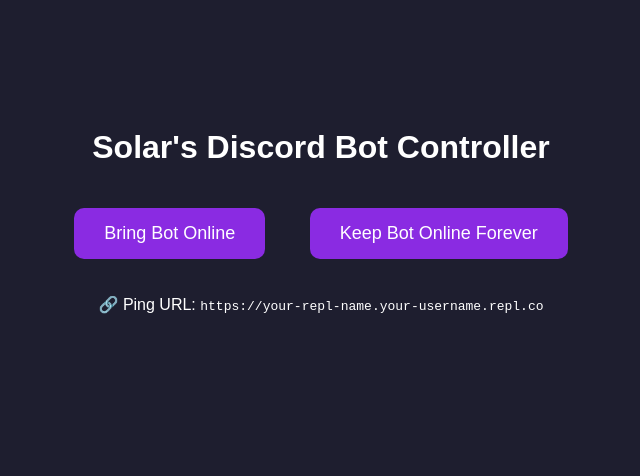
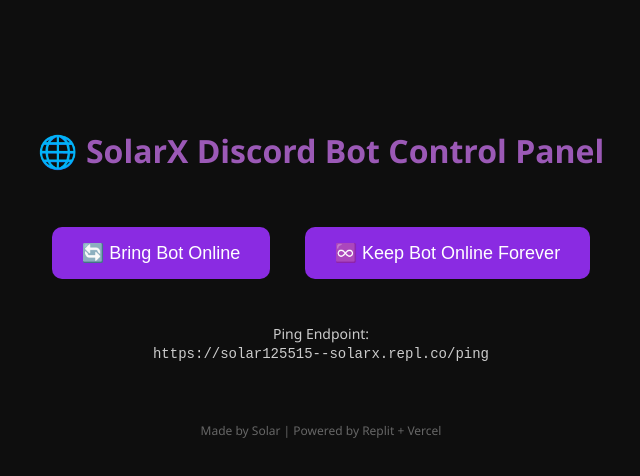
Before and after one commit to poop1212121/Discord-Bot-Onliner, a plain HTML site: page index.html in a window 1280 px wide. Shown: the whole page, without its empty margins (319-959 px from the left). Drawn offline with Linux system fonts and the light colour scheme.

Commit message:
Update index.html

```diff
--- a/index.html
+++ b/index.html
@@ -1,35 +1,87 @@
 <!DOCTYPE html>
 <html lang="en">
 <head>
-  <meta charset="UTF-8">
-  <title>Solar's Bot Control</title>
+  <meta charset="UTF-8" />
+  <title>SolarX Bot Control</title>
   <style>
     body {
-      font-family: Arial, sans-serif;
-      background: #1e1e2f;
-      color: #fff;
+      background-color: #0e0e0e;
+      font-family: 'Segoe UI', sans-serif;
       text-align: center;
+      color: #ffffff;
       padding-top: 100px;
     }
+    h1 {
+      color: #9b59b6;
+      margin-bottom: 40px;
+    }
     button {
-      background: #8a2be2;
+      background-color: #8a2be2;
+      color: white;
       border: none;
-      color: white;
       padding: 15px 30px;
+      margin: 15px;
       font-size: 18px;
-      margin: 20px;
       cursor: pointer;
       border-radius: 10px;
+      transition: 0.3s ease;
     }
     button:hover {
-      background: #6b22b3;
+      background-color: #6d23b6;
+    }
+    .ping-url {
+      margin-top: 30px;
+      font-size: 14px;
+      color: #ccc;
+    }
+    .footer {
+      margin-top: 60px;
+      font-size: 12px;
+      color: #666;
     }
   </style>
 </head>
 <body>
-  <h1>Solar's Discord Bot Controller</h1>
-  <button onclick="alert('Bot is already online as long as this site is running.')">Bring Bot Online</button>
-  <button onclick="alert('To keep your bot online 24/7, use UptimeRobot to ping this website every 5 minutes.')">Keep Bot Online Forever</button>
-  <p>🔗 Ping URL: <code>https://your-repl-name.your-username.repl.co</code></p>
+  <h1>🌐 SolarX Discord Bot Control Panel</h1>
+
+  <button onclick="bringBotOnline()">🔄 Bring Bot Online</button>
+  <button onclick="howToKeepBotOnline()">♾️ Keep Bot Online Forever</button>
+
+  <p class="ping-url">
+    Ping Endpoint:<br>
+    <code>https://solar125515--solarx.repl.co/ping</code>
+  </p>
+
+  <div class="footer">
+    Made by Solar | Powered by Replit + Vercel
+  </div>
+
+  <script>
+    async function bringBotOnline() {
+      try {
+        const res = await fetch("https://solar125515--solarx.repl.co/ping");
+        if (res.ok) {
+          alert("✅ Bot pinged and should now be online!");
+        } else {
+          alert("❌ Failed to reach bot. Check if Replit is running.");
+        }
+      } catch (err) {
+        alert("⚠️ Error pinging the bot. Is Replit project awake?");
+        console.error(err);
+      }
+    }
+
+    function howToKeepBotOnline() {
+      alert(`To keep the bot online 24/7:
+1. Go to https://uptimerobot.com
+2. Create a free account.
+3. Add a new monitor (type: HTTP(s)).
+4. Use this URL:
+   https://solar125515--solarx.repl.co/ping
+5. Set check interval to every 5 minutes.
+
+✅ UptimeRobot will keep your Replit bot alive forever.`);
+    }
+  </script>
 </body>
 </html>
```
